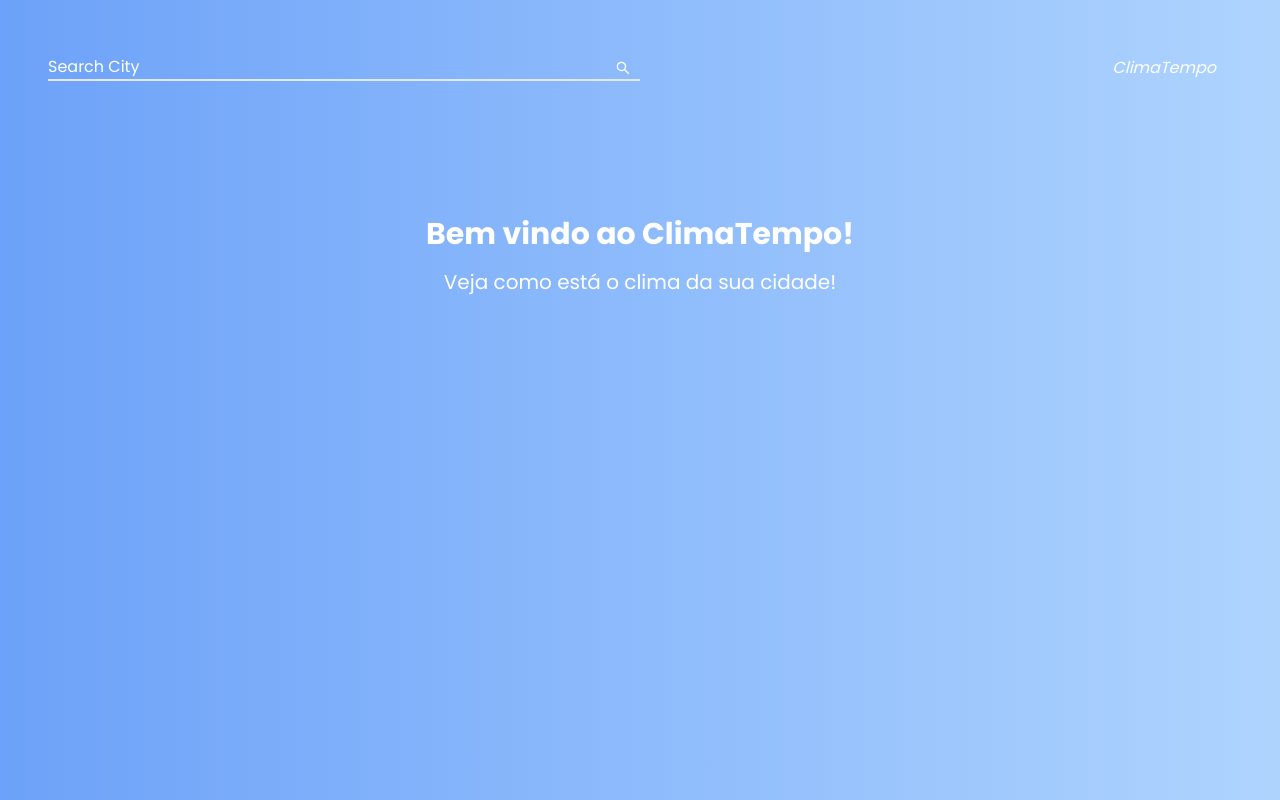
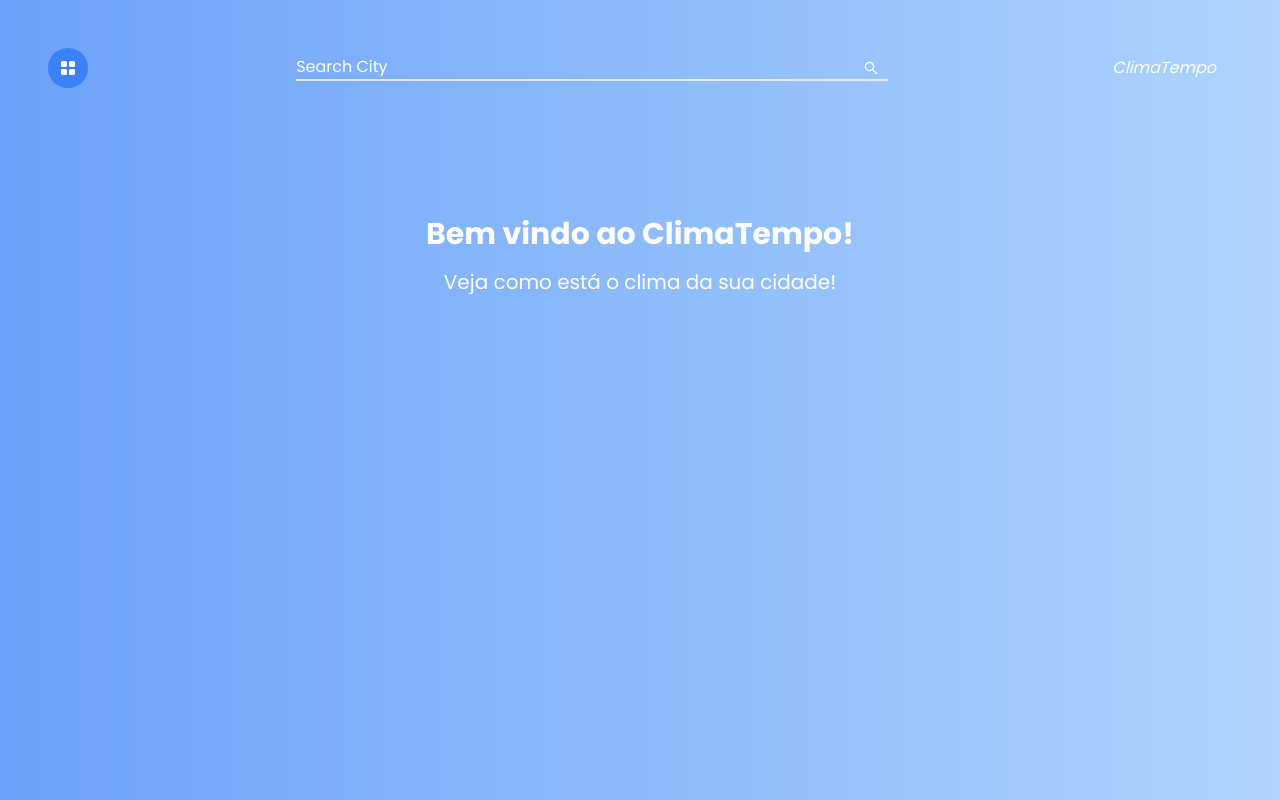
Before and after one commit to andersonDnz/WeatherSearch, a Next.js app: page / in a window 1280 px wide. Shown: the top 800 px of the page. Built offline with nearby package versions, Linux system fonts and the light colour scheme.

Commit message:
Feat: Criação do componente FillGrid

```diff
--- /dev/null
+++ b/app/components/fillGrid/index.tsx
@@ -0,0 +1,15 @@
+import { BsFillGridFill } from "react-icons/bs";
+
+
+const FillGrid = () => {
+    return (
+        <div className=" flex items-center justify-center text-white w-10 h-10 rounded-full bg-blue-500 cursor-pointer" >
+
+            <BsFillGridFill />
+
+        </div>
+
+    );
+};
+
+export default FillGrid;
--- a/app/components/input/index.tsx
+++ b/app/components/input/index.tsx
@@ -12,7 +12,7 @@ const Input = ({
   handleButtonClick,
 }: InputProps) => {
   return (
-    <div  className=" flex items-center md:w-2/4 w-full order-2 md:order-1">
+    <div className=" flex items-center md:w-2/4 w-full order-2 md:order-1">
       <input
         type="text"
         placeholder="Search City"
@@ -20,7 +20,7 @@ const Input = ({
         onKeyDown={handleSearch}
         onChange={(e) => setLocation(e.target.value)}
       />
-      <button type="submit" name="buttonSearch"  className="ml-[-25px] text-white cursor-pointer">
+      <button type="submit" name="buttonSearch" className="ml-[-25px] text-white cursor-pointer">
         <AiOutlineSearch onClick={handleButtonClick} />
       </button >
     </div>
--- a/app/components/navbar/index.tsx
+++ b/app/components/navbar/index.tsx
@@ -6,7 +6,7 @@ import Current from "../current";
 import WeekForecast from "../weekForeCast";
 import Details from "../details";
 import Input from "../input";
-
+import FillGrid from "../fillGrid";
 
 <link rel="icon" href="/favicon.ico" sizes="any" />
 
@@ -21,7 +21,7 @@ const Navbar = () => {
 
   const handleSearch = async (e: React.KeyboardEvent<HTMLInputElement>) => {
     setButtonClicked(false)
-    if (e.key === "Enter"){
+    if (e.key === "Enter") {
       e.preventDefault();
       try {
         const response = await fetch(url);
@@ -41,7 +41,7 @@ const Navbar = () => {
 
   const handleButtonClick = () => {
     setButtonClicked(true);
-    handleSearch({ key: "Enter", preventDefault: () => {} } as React.KeyboardEvent<HTMLInputElement>);
+    handleSearch({ key: "Enter", preventDefault: () => { } } as React.KeyboardEvent<HTMLInputElement>);
   };
 
   let content;
@@ -79,9 +79,11 @@ const Navbar = () => {
       className="bg-cover bg-gradient-to-r
   from-blue-500 to-blue-300 h-fit"
     >
+
       <div className="bg-white/25 w-full flex flex-col h-fit">
         {/* INPUT AND LOGO*/}
         <div className="flex flex-col md:flex-row justify-between items-center p-12 ">
+          <FillGrid />
           <Input
             handleSearch={handleSearch}
             setLocation={setLocation}
```
